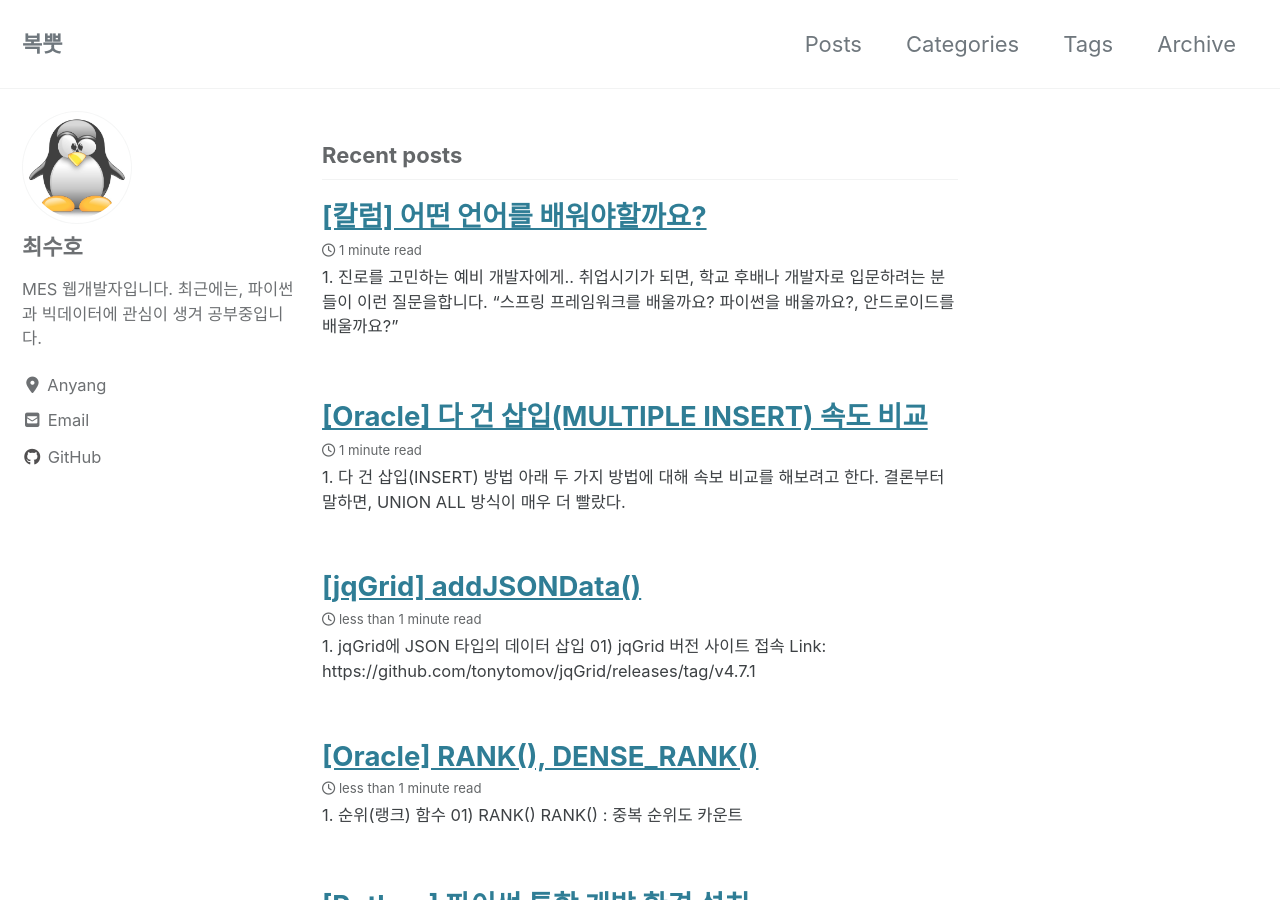
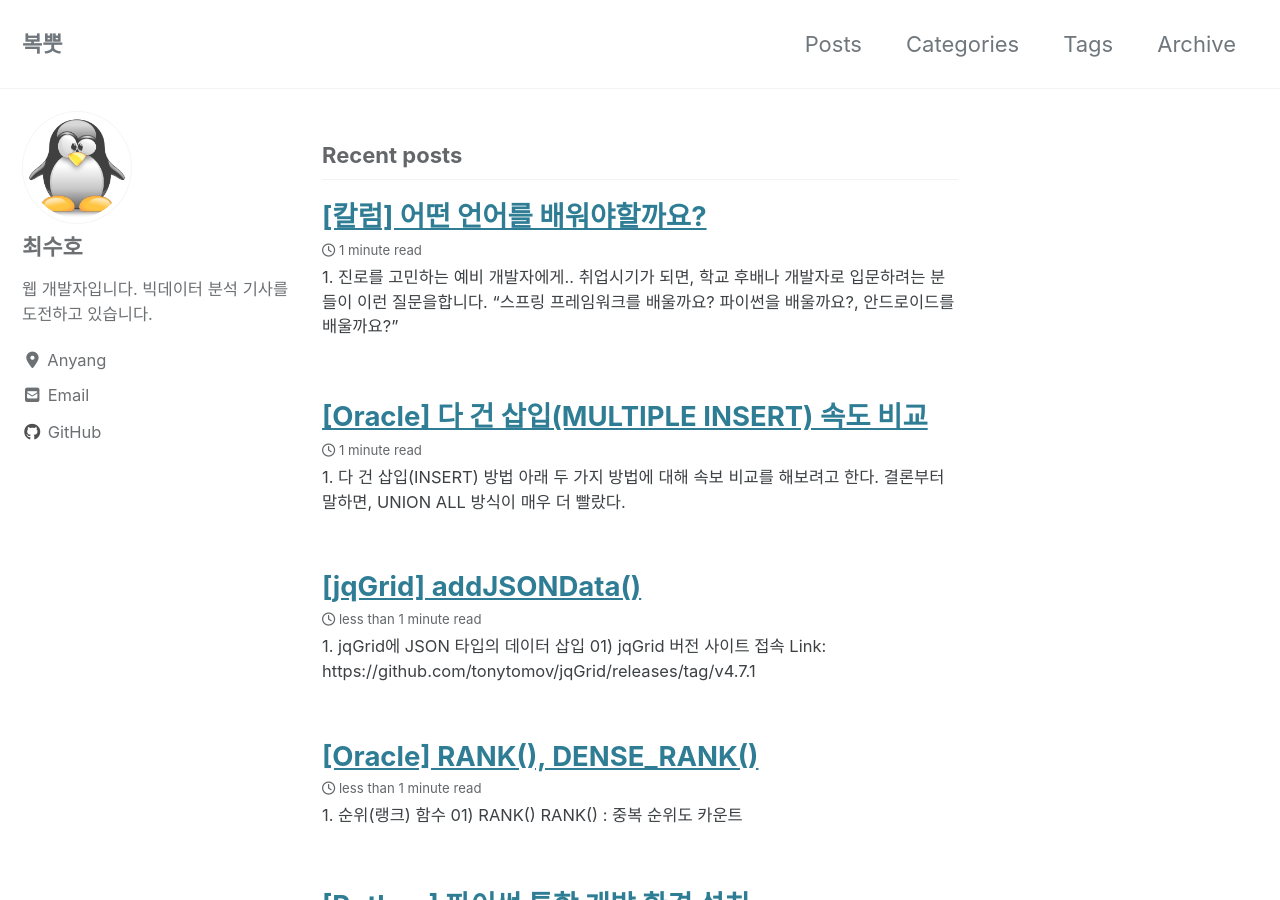
Before and after one commit to apt-get-install/apt-get-install.github.io, a Jekyll site: the page built from index.html, in a window 1280 px wide and 900 px high. Built offline with Jekyll 4.4.1, drawn with Linux system fonts in a browser that asks for light colours; cached includes are drawn as plain includes; nearby versions of some CDN libraries; the list of posts is cut into pages by our own code.

Commit message:
Profile Modify

```diff
--- a/_config.yml
+++ b/_config.yml
@@ -95,7 +95,7 @@ analytics:
 author:
   name             : "최수호"
   avatar           : "/assets/images/my-photo.jpg" # path of avatar image, e.g. "/assets/images/bio-photo.jpg"
-  bio              : "MES 웹개발자입니다. 최근에는, 파이썬과 빅데이터에 관심이 생겨 공부중입니다."
+  bio              : "웹 개발자입니다. 빅데이터 분석 기사를 도전하고 있습니다."
   location         : "Anyang"
   links:
     - label: "Email"
```
